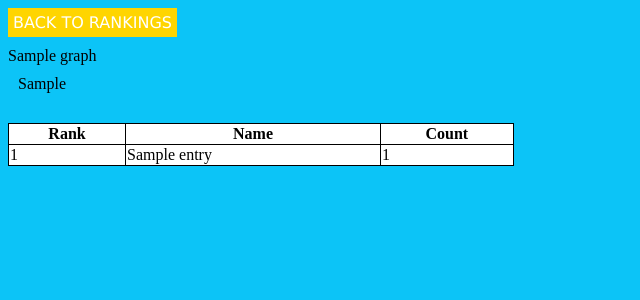
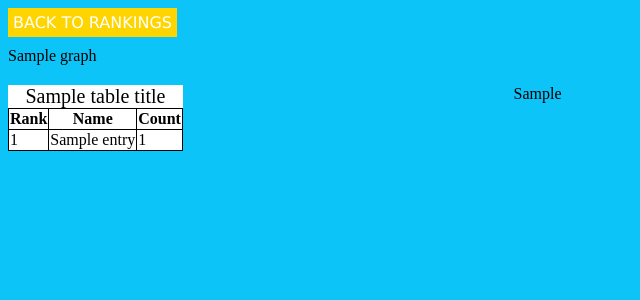
Before and after one commit to yonadaaa/hive_declarator, a Django app: template polls/templates/polls/display_rankings.html in a window 1280 px wide. Shown: the top 300 px of the page, without its empty margins (0-640 px from the left). Run offline with Django 3.2, Linux system fonts and the light colour scheme; the template is opened without the code that fills it: most values are stand-ins (such as "Sample title", 1, 10 or a date in 2020).

Commit message:
Merge branch 'master' of https://github.com/fraserdscott/hive_declarator
# Conflicts:
#	polls/views.py

```diff
--- a/polls/templates/polls/display_rankings.html
+++ b/polls/templates/polls/display_rankings.html
@@ -36,21 +36,14 @@ table {
     background-color: white;
     margin-top: 20px;
 }
-.container {
-    width: 100%;
-    height: 200;
-    margin: auto;
-    padding: 10px;
-}
 .one {
-    width: 15%;
-    height: 200;
-    background: red;
+    width: 40%;
+    height: 100px;
     float: left;
 }
 .two {
-    margin-left: 15%;
-    height: 200;
+    margin-top: 20px;
+    margin-left: 40%;
 }
 </style>
 </head>
@@ -63,14 +56,13 @@ table {
 </div>
 {% endif %}
 
-<section class="container">
-    <div class="one"></div>
-    {{ party_graph|safe }}
-    <div class="two"></div>
-</section>
+<div class="one">
 
 {% if rankings %}
-    <table style="width:40%;float:left">
+    <table>
+        <caption style="font-size:20px;background-color:white;">
+                {{ table_title }}
+        </caption>
         <tr>
             <th>Rank</th>
             <th>Name</th>
@@ -87,6 +79,10 @@ table {
 {% else %}
     <p>No results are available.</p>
 {% endif %}
+</div>
 
+<div class="two">
+{{ party_graph|safe }}
+    </div>
 </body>
 </html>
--- a/polls/templates/polls/index.html
+++ b/polls/templates/polls/index.html
@@ -55,7 +55,7 @@
     </head>
     <body>
 
-    <h2 class="headings">What factor would you like to compare today?</h2>
+    <h2 class="headings">Which factor would you like to compare today?</h2>
 
     <div class="button_group">
     {% for ranking in hello %}
```
Also changed, not shown: polls/views.py (+17 -1 lines).
